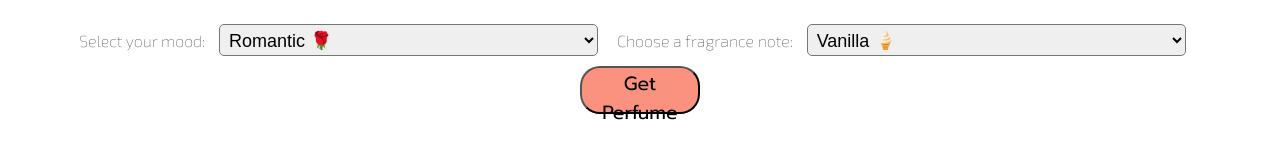
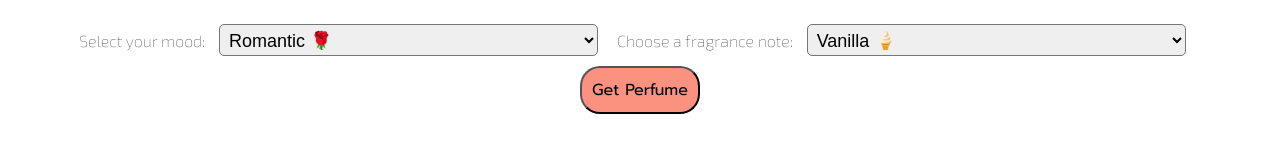
Before and after one commit to JadeL850/Perfume-Generator, a plain HTML site: page index.html in a window 1280 px wide. Shown: the part 160-318 px from the top of the page. Drawn offline with nearby package versions, Linux system fonts and the light colour scheme; a web font is replaced by a local one.

Commit message:
Update styles.css
updated button units

```diff
--- a/styles.css
+++ b/styles.css
@@ -36,10 +36,10 @@ h3{
 /* Styling for the generate button */
 #generateButton {
     width: 120px;
-    height: 3rem;
+    height: 48px;
     border-radius: 20px;
     background-color: #FB9280;
-    font-size: 1.2rem;
+    font-size: 16px;
     font-family: 'Prompt', sans-serif;
     cursor: pointer;
 }
```
